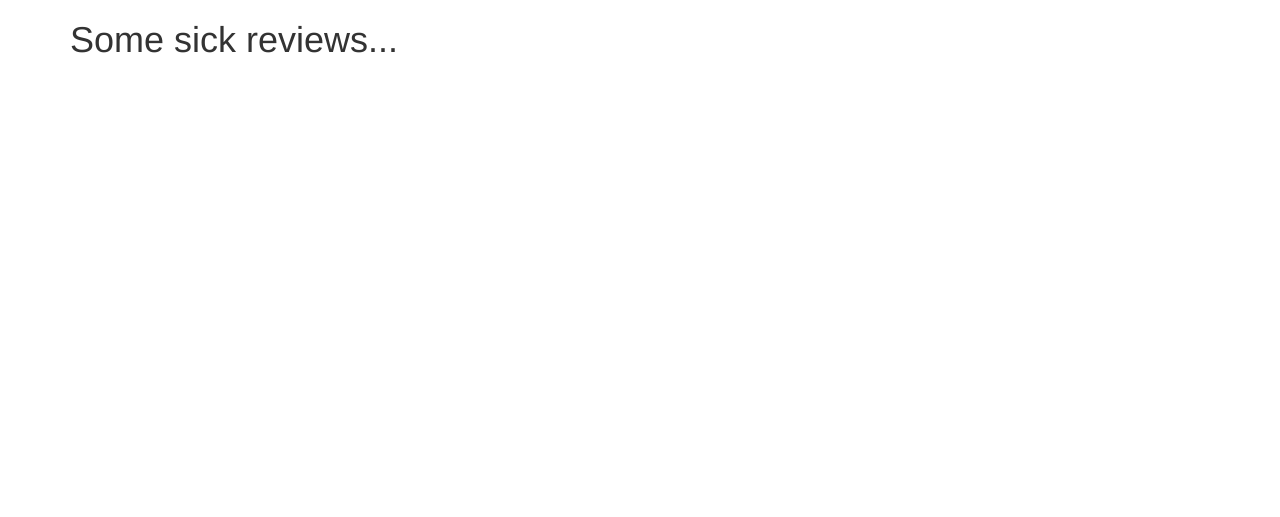
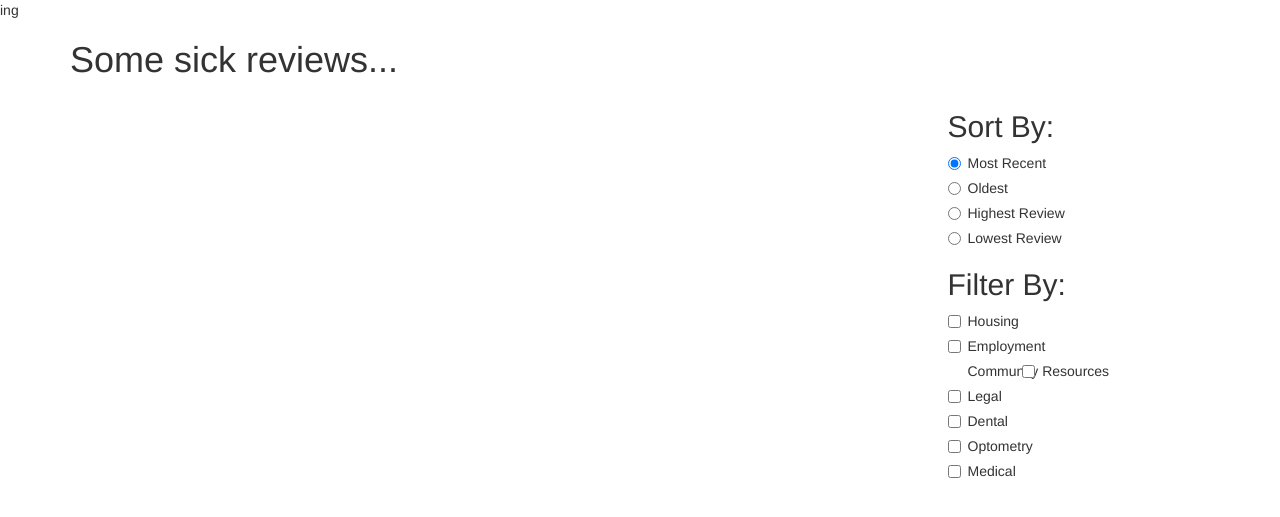
Before and after one commit to calblueprint/suitcase-clinic, a Django app: page /reviews/reviews/ in a window 1280 px wide. Shown: the top 517 px of the page. Run offline with Django 3.2, Linux system fonts and the light colour scheme; data that the repository does not hold is empty; some libraries are stand-ins or nearby versions.

Commit message:
add bootstrap to reviews_list

```diff
--- a/bpsc/reviews/templates/reviews_list.html
+++ b/bpsc/reviews/templates/reviews_list.html
@@ -5,25 +5,98 @@
 	<link rel="stylesheet" type="text/css" href="http://netdna.bootstrapcdn.com/bootstrap/3.0.0/css/bootstrap.min.css">
 </head>
 <body>
+
     <script src="//code.jquery.com/jquery.js"></script>
     <script src="http://netdna.bootstrapcdn.com/bootstrap/3.0.0/js/bootstrap.min.js"></script>
-
+ing
     <div class="container">
-
 		<h1>Some sick reviews...</h1>
 
 		{% block content %}
-			<ul>
+		<div class="row">
+			<div class="col-md-9">
+				<ul class="list-unstyled">
 					{% for review in review_list %}
 					<li>
-					<h2>{{ review.service }}</h2>
-					<h3>{{ review.date }}</h3>
-					<h3>{{ review.rating }}</h3>
+						<p>{{ review.service }}</p>
+						<p>{{ review.date }}</p>
+						<p>{{ review.rating }}</p>
+						{% load review_extras %}
+						{% for i in review.rating|get_range %}
+					    	<span class="glyphicon glyphicon-star"></span>
+					    {% endfor %}
+
+
 						<p>{{ review.comments }}</p>
-					<h3>{{ review.reviewer }}</h3>
+						<p>{{ review.reviewer }}</p>
 					</li>
 					{% endfor %}
 				</ul>
+			</div>
+
+			<div class="col-md-3">
+				<h2>Sort By:</h2>
+					<div class="radio">
+						<label>
+							<input type="radio" name="sort_by" value="recent" checked>Most Recent
+						</label>
+					</div>
+					<div class="radio">
+						<label>
+							<input type="radio" name="sort_by" value="oldest">Oldest
+						</label>
+					</div>
+					<div class="radio">
+						<label>
+							<input type="radio" name="sort_by" value="highest">Highest Review
+						</label>
+					</div>
+					<div class="radio">
+						<label>
+							<input type="radio" name="sort_by" value="lowest">Lowest Review
+						</label>
+					</div>
+				<h2>Filter By:</h2>
+				<ul class="list-unstyled">
+					<div class="checkbox">
+						<label>
+							<input type="checkbox"> Housing
+						</label>
+					</div>
+					<div class="checkbox">
+						<label>
+							<input type="checkbox"> Employment
+						</label>
+					</div>
+					<div class="checkbox">
+						<label>Community
+							<input type="checkbox"> Resources
+						</label>
+					</div>
+					<div class="checkbox">
+						<label>
+							<input type="checkbox"> Legal
+						</label>
+					</div>
+					<div class="checkbox">
+						<label>
+							<input type="checkbox"> Dental
+						</label>
+					</div>
+					<div class="checkbox">
+						<label>
+							<input type="checkbox"> Optometry
+						</label>
+					</div>
+					<div class="checkbox">
+						<label>
+							<input type="checkbox"> Medical
+						</label>
+					</div>
+				</ul>
+
+			</div>
+		</div>
 		{% endblock %}
 	</div>
 </body>
```
Lines whose indentation alone changed are shown as unchanged.
